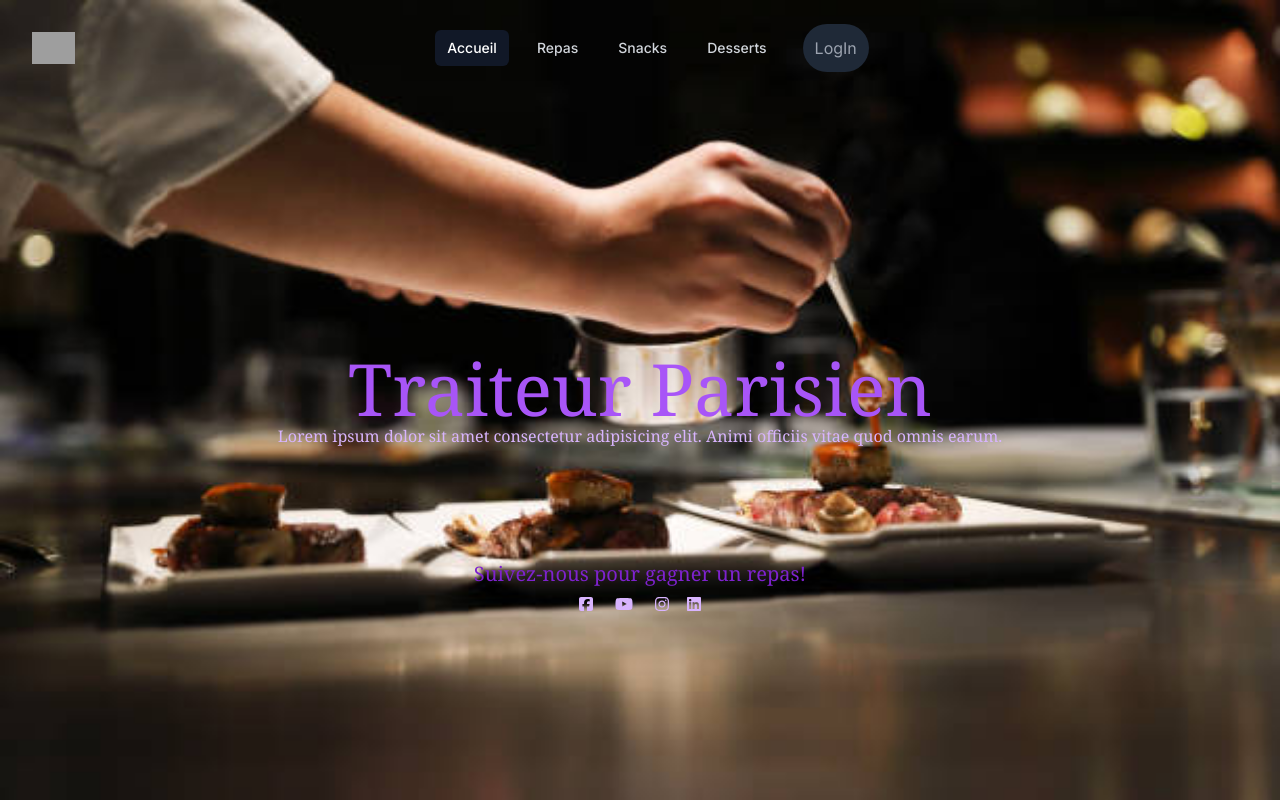
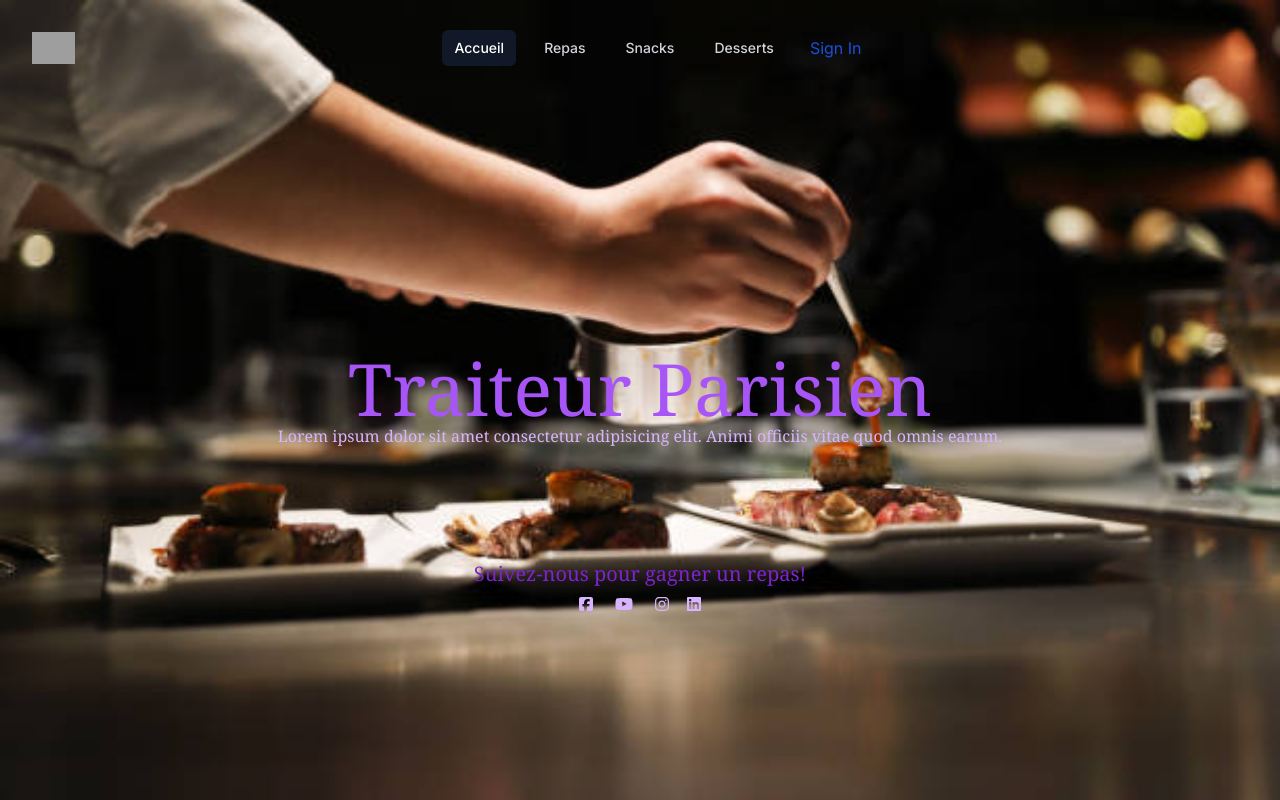
Before and after one commit to RaoufCherif/traiteur, a Next.js app: page / in a window 1280 px wide. Shown: the top 800 px of the page. Built offline with nearby package versions, Linux system fonts and the light colour scheme; no server answers; grey boxes are pictures that could not be loaded; a web font is replaced by a local one.

Commit message:
google next auth

```diff
--- a/package.json
+++ b/package.json
@@ -15,6 +15,7 @@
     "@fortawesome/react-fontawesome": "^0.2.0",
     "@lottiefiles/react-lottie-player": "^3.5.3",
     "next": "14.0.3",
+    "next-auth": "^5.0.0-beta.4",
     "react": "^18",
     "react-dom": "^18",
     "save": "^2.9.0"
--- /dev/null
+++ b/src/app/api/auth/[...nextauth]/route.ts
@@ -0,0 +1,15 @@
+import NextAuth, {DefaultSession} from 'next-auth'
+import GoogleProvider from 'next-auth/providers/google'
+
+
+
+const handler = NextAuth ({
+providers: [
+    GoogleProvider({
+        clientId: process?.env?.GOOGLE_CLIENT_ID ?? "",
+        clientSecret: process?.env?.GOOGLE_CLIENT_SECRET ?? "",
+    }),
+],
+});
+
+export { handler as GET, handler as POST};
--- /dev/null
+++ b/src/app/components/GoogleSignIn.tsx
@@ -0,0 +1,34 @@
+"use client"
+import React from 'react'
+import { signIn, signOut, useSession} from 'next-auth/react';
+
+const GoogleSignIn = () => {
+const {data: session}  = useSession();
+
+    if(session && session.user){
+        return(
+
+            <div>
+                <p>{session.user.name}</p>
+                <button
+                    onClick={() => signOut()}
+                    className='text-red-700'
+                >
+                    Sign Out
+                </button>
+            </div>
+        )
+    }
+  return (
+
+    <button
+    onClick={() => signIn()}
+    className='text-blue-700'
+>
+    Sign In
+</button>
+
+  )
+}
+
+export default GoogleSignIn
--- a/src/app/components/Header.tsx
+++ b/src/app/components/Header.tsx
@@ -3,6 +3,7 @@ import React from "react";
 import { useRouter } from "next/navigation";
 import Button from "./Reseau";
 import { redirect } from "next/navigation";
+import GoogleSignIn from "./GoogleSignIn";
 
 
 
@@ -118,13 +119,15 @@ const handleclick = () => {
             </div>
           </div>
           <div className="absolute inset-y-0 right-0 flex items-center pr-2 sm:static sm:inset-auto sm:ml-6 sm:pr-0">
-            <button
+            {/* <button
               type="button"
               className="relative rounded-full bg-gray-800 p-3 text-gray-400 hover:text-white focus:outline-none focus:ring-2 focus:ring-white focus:ring-offset-2 focus:ring-offset-gray-800"
               onClick={ () => handleclick()}
             >
               LogIn
-            </button>
+            </button> */}
+
+            <GoogleSignIn />
           </div>
         </div>
       </div>
--- /dev/null
+++ b/src/app/components/Providers.tsx
@@ -0,0 +1,15 @@
+"use client"
+import React, {ReactNode, useState, useEffect} from 'react'
+import { SessionProvider } from 'next-auth/react'
+
+
+interface Props {
+    children: ReactNode;
+}
+
+const Providers = (props: Props) => {
+  return<SessionProvider> { props.children} </SessionProvider>
+
+}
+
+export default Providers
--- a/src/app/layout.tsx
+++ b/src/app/layout.tsx
@@ -6,6 +6,7 @@ import './globals.css'
 import { Kalam } from 'next/font/google';
 import { Ephesis } from 'next/font/google';
 import {Smooch} from 'next/font/google';
+import Providers from './components/Providers';
 
 
 const kalam = Kalam({
@@ -27,14 +28,23 @@ export const metadata: Metadata = {
   description: 'Generated by create next app',
 }
 
+
+
 export default function RootLayout({
   children,
 }: {
   children: React.ReactNode
 }) {
+
   return (
     <html lang="en">
-      <body className={inter.className}>{children}</body>
+
+      <body className={inter.className}>
+      <Providers >
+        {children}
+        </Providers>
+        </body>
+
     </html>
   )
 }
--- a/src/app/signIn/page.tsx
+++ b/src/app/signIn/page.tsx
@@ -5,6 +5,7 @@ import rice from "../../../public/rice.jpg"
 import Link from 'next/link'
 import Inscription from '../inscription/page'
 import signInImage from "../../../public/signIn_image.jpeg"
+import GoogleSignIn from '../components/GoogleSignIn'
 
 function SignIn() {
   return (
@@ -82,6 +83,8 @@ function SignIn() {
       <Link href={ { pathname : "inscription" } }className="font-semibold leading-6 text-indigo-100 hover:text-orange-500 text-blue-900" >  Inscrivez-vous</Link>
     </p>
   </div>
+
+
 </div>
 </section>
 
```
Also changed, not shown: 2 other files (tests, documents, lock files or other folders).
